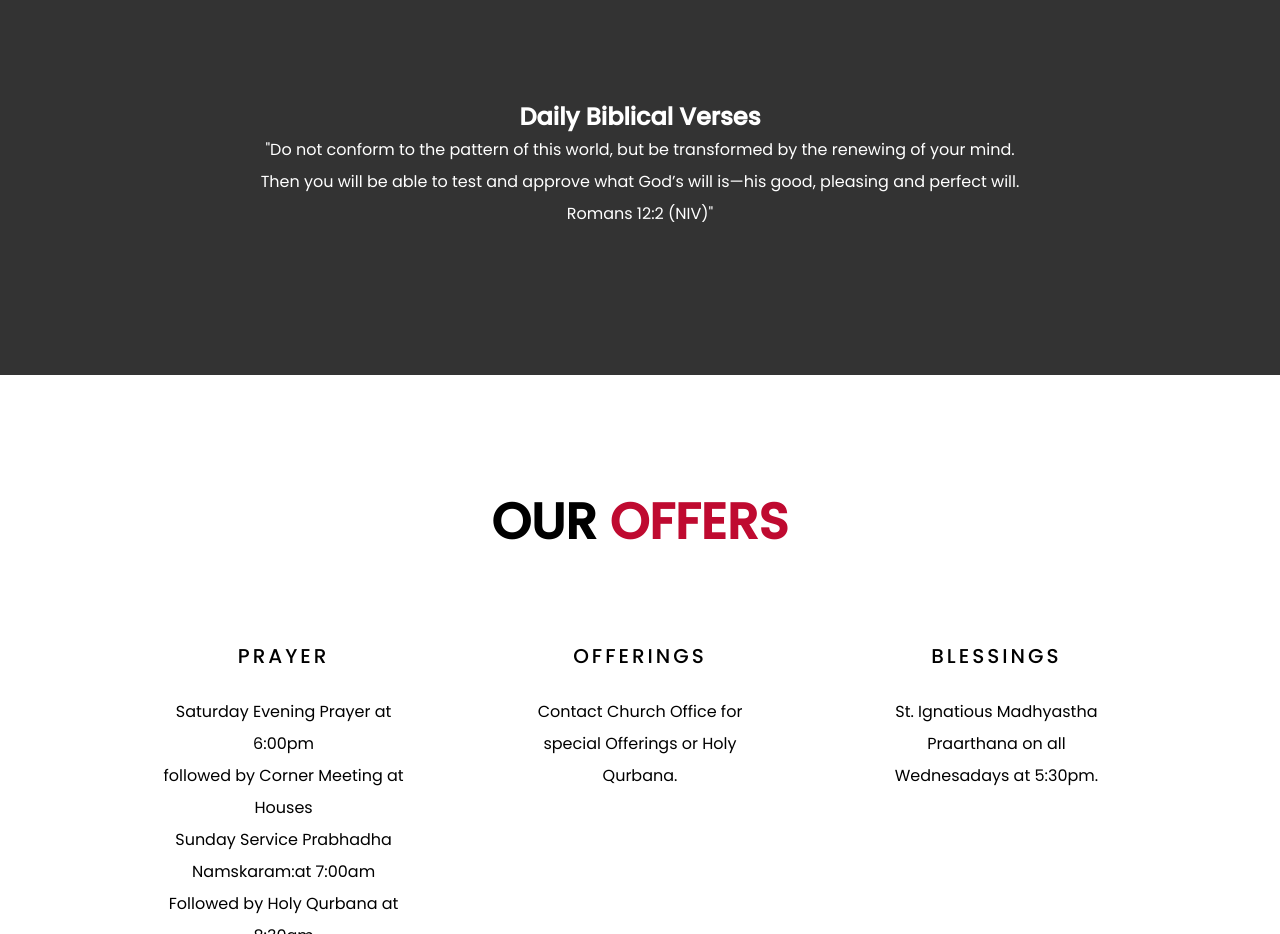
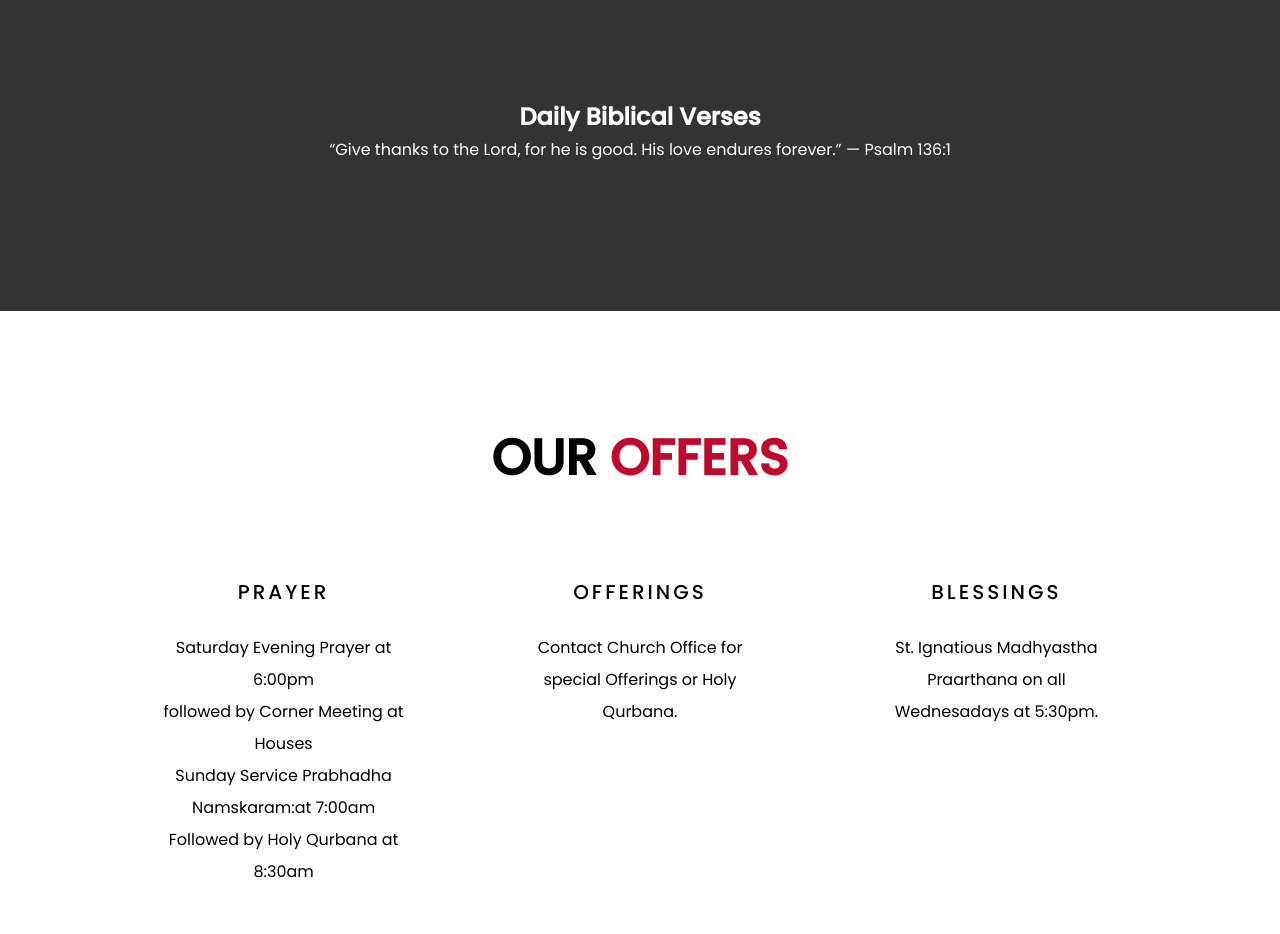
Before and after one commit to roshanjoseph21/st_ignatious_church, a plain HTML site: page index.html in a window 1280 px wide. Shown: the part 1660-2594 px from the top of the page. Drawn offline with Linux system fonts and the light colour scheme.

Commit message:
Update index.html

```diff
--- a/index.html
+++ b/index.html
@@ -47,8 +47,7 @@
 	<section class="msg-area">
 		<div class="msg-content">
 			<h2>Daily Biblical Verses</h2>
-			<p>"Do not conform to the pattern of this world, but be transformed by the renewing of your mind. Then you will be able to test and approve what God’s will is—his good, pleasing and perfect will.
-                Romans 12:2 (NIV)"</p>
+			<p>“Give thanks to the Lord, for he is good. His love endures forever.” — Psalm 136:1</p>
 		</div>
 	</section>
 	<section class="services-area" id="services">
```
